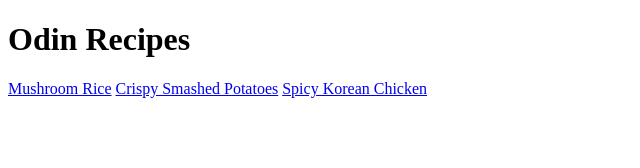
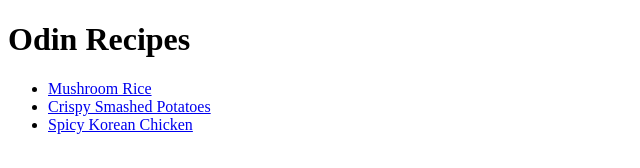
Before and after one commit to eltio-sam/odin-recipes, a plain HTML site: page index.html in a window 1280 px wide. Shown: the whole page, without its empty margins (0-640 px from the left). Drawn offline with Linux system fonts and the light colour scheme.

Commit message:
Put links in an unordered list
This make the links easier to read

```diff
--- a/index.html
+++ b/index.html
@@ -7,8 +7,10 @@
 
     <body>
         <h1>Odin Recipes</h1>
-        <a href="./recipes/mushroom-rice.html" target="_blank" rel="noopener noreferrer">Mushroom Rice</a>
-        <a href="./recipes/crispy-smashed-potatoes.html" target="_blank" rel="noopener noreferrer">Crispy Smashed Potatoes</a>
-        <a href="./recipes/spicy-korean-chicken.html">Spicy Korean Chicken</a>
+        <ul>
+          <li><a href="./recipes/mushroom-rice.html" target="_blank" rel="noopener noreferrer">Mushroom Rice</a></li>
+          <li><a href="./recipes/crispy-smashed-potatoes.html" target="_blank" rel="noopener noreferrer">Crispy Smashed Potatoes</a></li>
+          <li><a href="./recipes/spicy-korean-chicken.html" target="_blank" rel="noopener noreferrer">Spicy Korean Chicken</a></li>
+        </ul>
     </body>
 </html>
```
